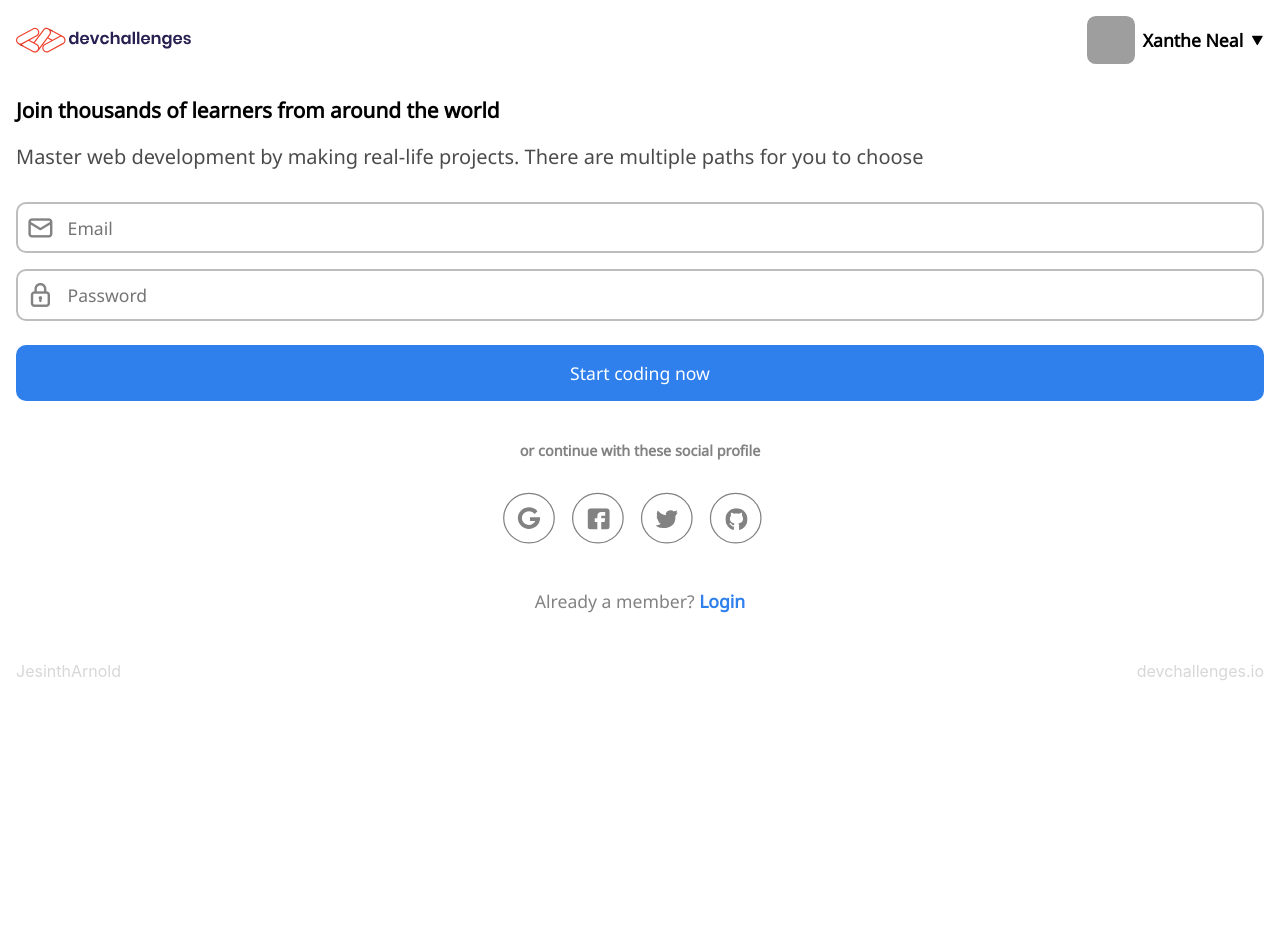
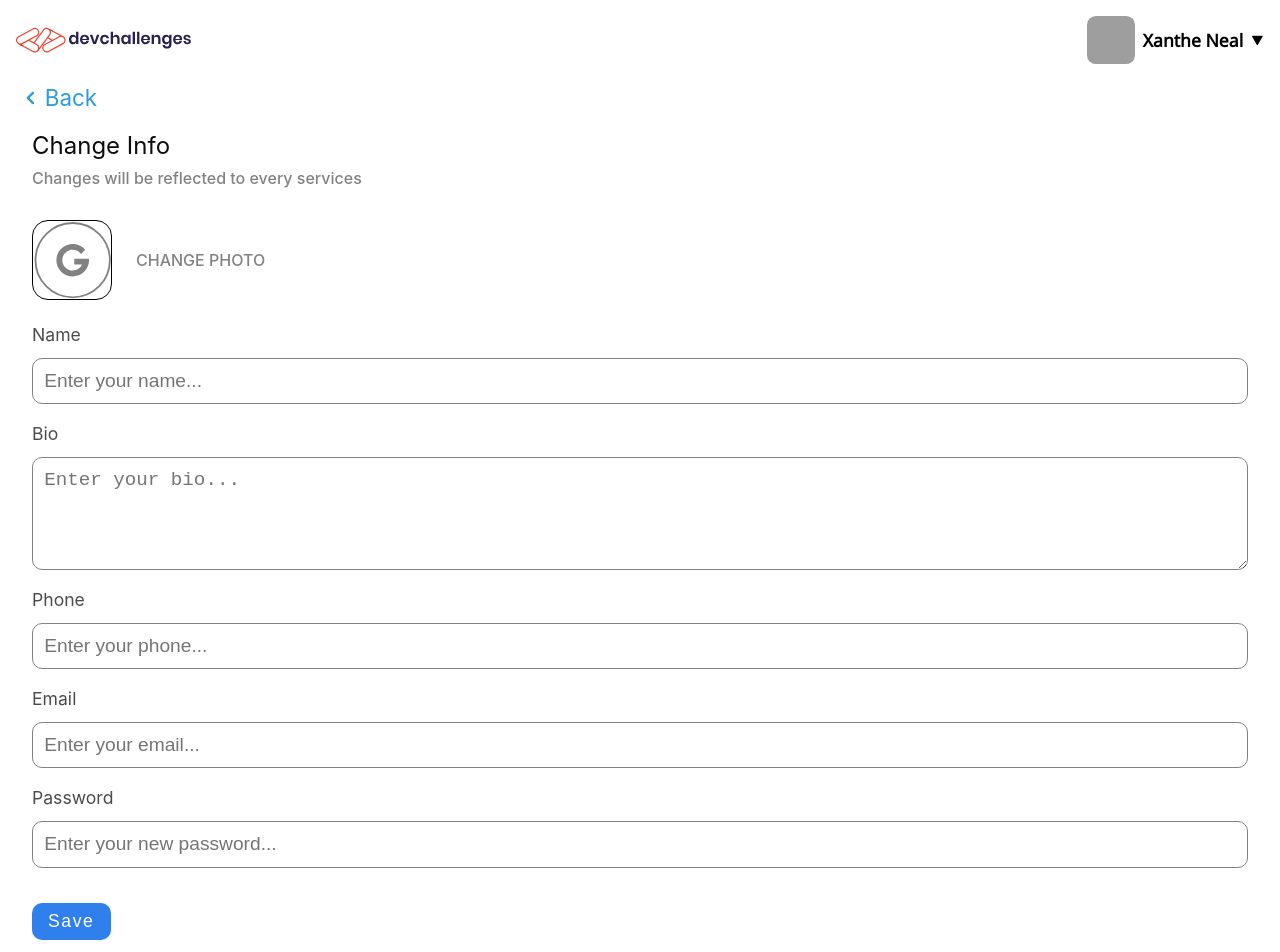
Before and after one commit to jesintharnold/Authentication-App-react-node, a React (Create React App) app in the folder front_end/: page / in a window 1280 px wide. Shown: the top 952 px of the page. Before the commit the page ends 832 px from the top, so only its background shows below. Built offline with nearby package versions, Linux system fonts and the light colour scheme; grey boxes are pictures that could not be loaded.

Commit message:
Profile Edit Button - Completed

```diff
--- a/front_end/src/Components/App.js
+++ b/front_end/src/Components/App.js
@@ -7,7 +7,7 @@ function App() {
 
   return (
     <div className="App">
-      <Register/>
+      <PersonalInfoEdit/>
     <div className="foot">
      <span> JesinthArnold</span>
      <span>devchallenges.io</span>
--- a/front_end/src/Styles/PersonalInfo.scss
+++ b/front_end/src/Styles/PersonalInfo.scss
@@ -7,6 +7,7 @@
   font-family: 'Noto Sans';
   font-style:normal;
   margin-bottom:2rem;
+  z-index:-1;
 
   .title_info{
 
@@ -210,7 +211,7 @@
           position:absolute;
           width:100%;
           height:100%;
-          z-index:99;
+
         }
       }
       div{
@@ -257,7 +258,17 @@
        }
      }
 
-
+     .save__bt{
+       padding:0.5rem 1rem;
+       font-size:1.1rem;
+       margin-top:1rem;
+       letter-spacing:0.1rem;
+       border-radius:10px;
+       outline: none;
+       border:none;
+       background-color:#2F80ED;
+       color:white;
+     }
 
   }
 
```
